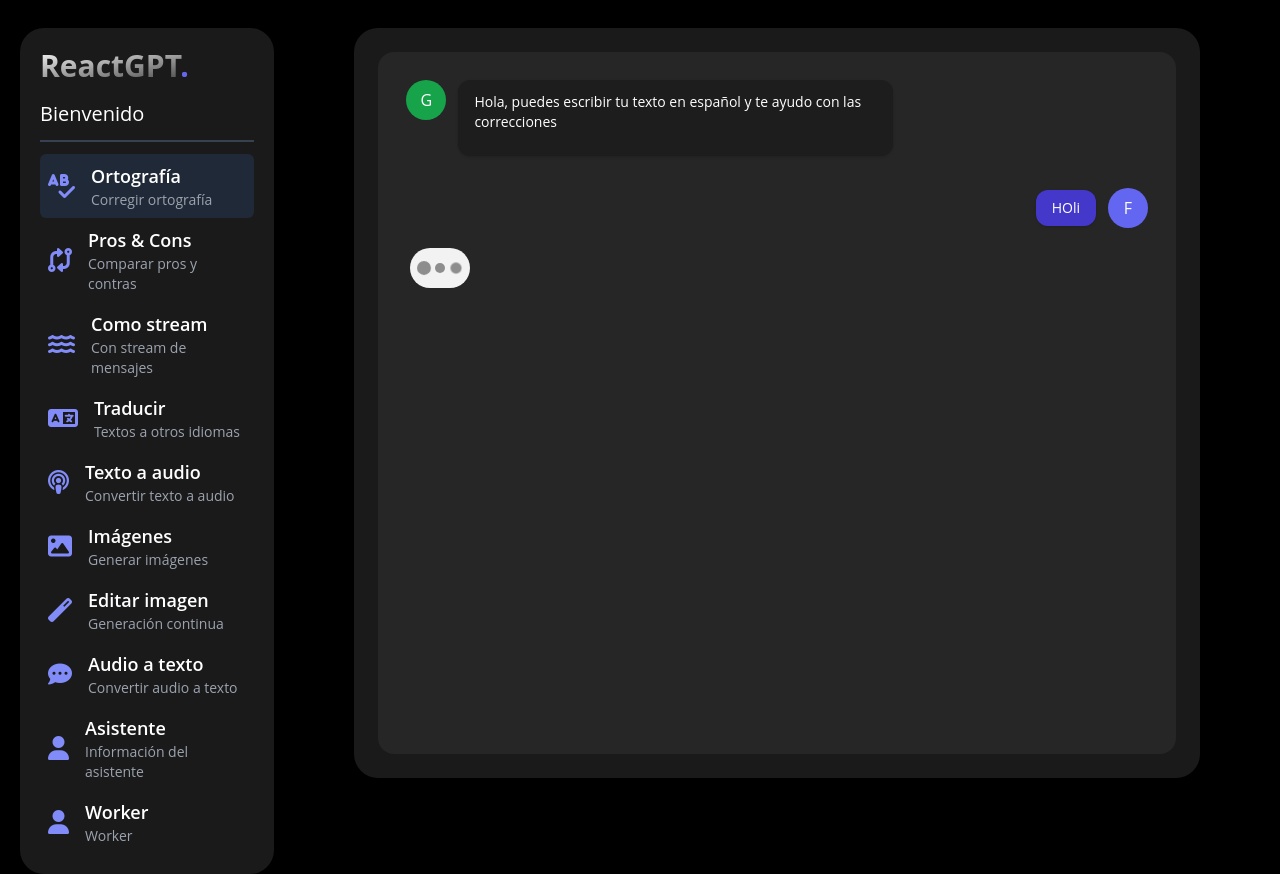
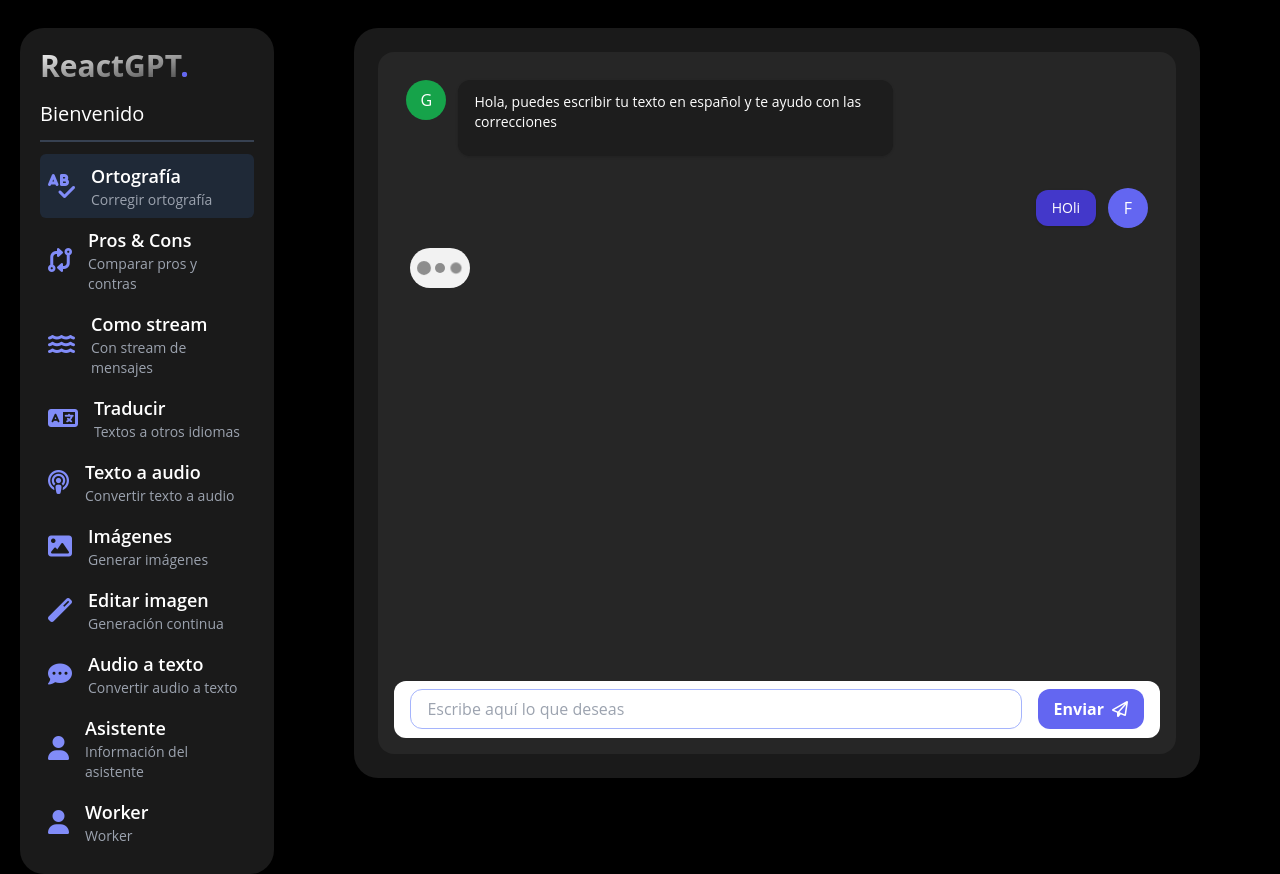
Before and after one commit to leotangram/react-gpt, a React (Vite) app: page /orthography in a window 1280 px wide. Built offline with nearby package versions, Linux system fonts and the light colour scheme.

Commit message:
message send box

```diff
--- /dev/null
+++ b/src/presentation/components/chat-input-boxes/TextMessageBox.tsx
@@ -0,0 +1,54 @@
+import { FormEvent, useState } from 'react'
+
+interface TextMessageBoxProps {
+  disableCorrections?: boolean
+  onSendMessage: (message: string) => void
+  placeholder?: string
+}
+
+export const TextMessageBox = ({
+  disableCorrections = false,
+  onSendMessage,
+  placeholder = ''
+}: TextMessageBoxProps) => {
+  const [message, setMessage] = useState('')
+
+  const handleSendMessage = (event: FormEvent<HTMLFormElement>) => {
+    event.preventDefault()
+
+    if (message.trim().length === 0) return
+
+    onSendMessage(message)
+    setMessage('')
+  }
+
+  return (
+    <form
+      className="flex flex-row items-center h-16 rounded-xl bg-white w-full px-4"
+      onSubmit={handleSendMessage}
+    >
+      <div className="flex-grow">
+        <div className="relative w-full">
+          <input
+            type="text"
+            autoFocus
+            name="message"
+            className="flex w-full border rounded-xl text-gray-800 focus:outline-none focus:border-indigo-300 pl-4 h-10"
+            placeholder={placeholder}
+            autoComplete={disableCorrections ? 'off' : 'on'}
+            autoCorrect={disableCorrections ? 'off' : 'on'}
+            spellCheck={disableCorrections}
+            value={message}
+            onChange={event => setMessage(event.target.value)}
+          />
+        </div>
+      </div>
+      <div className="ml-4">
+        <button className="btn-primary">
+          <span className="mr-2">Enviar</span>
+          <i className="fa-regular fa-paper-plane" />
+        </button>
+      </div>
+    </form>
+  )
+}
--- a/src/presentation/components/index.ts
+++ b/src/presentation/components/index.ts
@@ -1,4 +1,5 @@
 export { GPTMessage } from './chat-bubbles/GPTMessage'
 export { MyMessage } from './chat-bubbles/MyMessage'
+export { TextMessageBox } from './chat-input-boxes/TextMessageBox'
 export { SidebarMenuItem } from './sidebar/SidebarMenuItem'
 export { TypingLoader } from './loaders/TypingLoader'
--- a/src/presentation/pages/orthography/OrthographyPage.tsx
+++ b/src/presentation/pages/orthography/OrthographyPage.tsx
@@ -1,4 +1,9 @@
-import { GPTMessage, MyMessage, TypingLoader } from '../../components'
+import {
+  GPTMessage,
+  MyMessage,
+  TextMessageBox,
+  TypingLoader
+} from '../../components'
 
 export const OrthographyPage = () => {
   return (
@@ -10,6 +15,11 @@
           <TypingLoader className="fade-in" />
         </div>
       </div>
+      <TextMessageBox
+        onSendMessage={message => console.log(message)}
+        placeholder="Escribe aquí lo que deseas"
+        disableCorrections
+      />
     </div>
   )
 }
```
